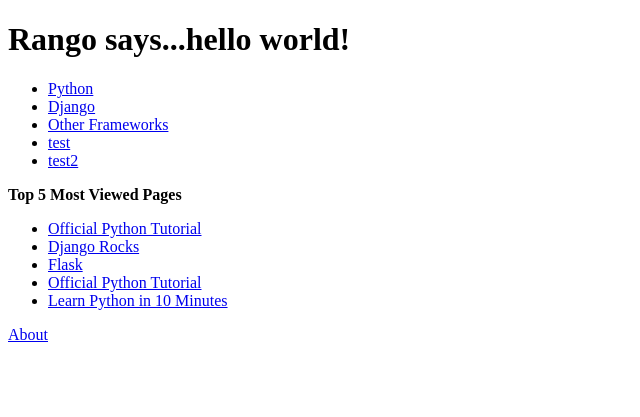
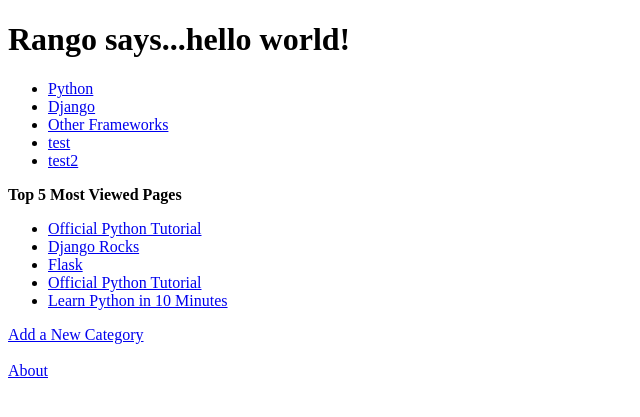
Before and after one commit to ushafique84/rango, a Django app: page /rango/ in a window 1280 px wide. Shown: the top 417 px of the page, without its empty margins (0-640 px from the left). Run offline with Django 3.2, Linux system fonts and the light colour scheme; data comes from the database, SQL or seed files in the repository; both versions use the stored data as it was after the commit; parts of the project's set-up code (start-up, migrations or seed data) failed here and were passed over.

Commit message:
added forms for adding a category and adding a page within a category

```diff
--- a/tango_with_django_project/rango/urls.py
+++ b/tango_with_django_project/rango/urls.py
@@ -4,4 +4,6 @@
 urlpatterns = patterns('',
 		url(r'^$', views.index, name='index'),
 		url(r'^about/', views.about, name='about'),
-		url(r'^category/(?P<category_name_url>\w+)/$', views.category, name='category'),)
+		url(r'^add_category/$', views.add_category, name='add_category'),
+		url(r'^category/(?P<category_name_url>\w+)/$', views.category, name='category'),
+		url(r'^category/(?P<category_name_url>\w+)/add_page/$', views.add_page, name='add_page'),)
--- a/tango_with_django_project/rango/views.py
+++ b/tango_with_django_project/rango/views.py
@@ -3,6 +3,8 @@
 from django.shortcuts import render_to_response
 from rango.models import Category
 from rango.models import Page
+from rango.forms import CategoryForm
+from rango.forms import PageForm
 
 def index(request):
 	#Request the context of the request.
@@ -16,11 +18,10 @@
 			'pages': page_list,
 			}
 
-	print context_dict
 	#We loop through each category returned, and create a URL attribute.
 	#This attribute stores an encoded URL (e.g. spaces replaced with underscores).
 	for category in category_list:
-		category.url = category.name.replace(' ', '_')
+		category.url = encode_url(category)
 
 	for page in page_list:
 		page.url
@@ -33,6 +34,12 @@
 def about(request):
 	return HttpResponse("Rango Says: Here is the about page.<a href='/rango/'>Index</a>")
 
+def decode_url(url):
+	return url.replace('_', ' ')
+
+def encode_url(url):
+	return url.name.replace(' ', '_')
+
 def category(request, category_name_url):
 	#Request our context from the request passed to us.
 	context = RequestContext(request)
@@ -40,11 +47,12 @@
 	#Change underscores in the category name to spaces.
 	#URLs don't handle spaces well, so we encode them as underscores
 	#We can then simply replace the underscores with spaces again to get the name
-	category_name = category_name_url.replace('_', ' ')
+	category_name = decode_url(category_name_url)
 
 	#Create a context dictionary which we can pass to the templace rendering
 	#We start by containing the name of the category passed by the user.
-	context_dict = {'category_name': category_name}
+	context_dict = {'category_name': category_name,
+			'category_name_url': category_name_url}
 
 	try:
 		#Can we find a category with the given name?
@@ -68,3 +76,71 @@
 
 	#Go render the response and return it to the client.
 	return render_to_response('rango/category.html', context_dict, context)
+
+def add_category(request):
+	#Get the context from the request.
+	context = RequestContext(request)
+
+	#A HTTP POST?
+	if request.method == 'POST':
+		form = CategoryForm(request.POST)
+
+		#Have we been provided with a valid form?
+		if form.is_valid():
+			#Save the new category to the database
+			form.save(commit=True)
+
+			#Now call the index() view
+			#The user will be shown the homepage
+			return index(request)
+		else:
+			#The supplied form contained errors - print them to the terminal
+			print form.errors
+	else:
+		#If the request was not a POST, display the form to enter details.
+		form = CategoryForm()
+
+	#Bad form (or form details), no form supplied...
+	#Render the form with error messages (if any)
+	return render_to_response('rango/add_category.html', {'form': form}, context)
+
+def add_page(request, category_name_url):
+	#Get the context from the request
+	context = RequestContext(request)
+
+	category_name = decode_url(category_name_url)
+
+	#A HTTP POST?
+	if request.method == 'POST':
+		form = PageForm(request.POST)
+
+		if form.is_valid():
+			#Cannot commit right away because not all fields are automatically populated
+			page = form.save(commit=False)
+
+			#Retrieve the associated category object that the page can be added to. Wrapping in a try
+			#block to make sure the category exists
+			try:
+				cat = Category.objects.get(name=category_name)
+				page.category = cat
+			except Category.DoesNotExist:
+				#Go back and render the add category form to show the category does not exist
+				return render_to_response('rango/add_category.html', {}, context)
+
+			#Set views to default value of 0
+			page.views = 0
+
+			#Save the new model instance
+			page.save()
+
+			#now that the page is saved, display the category instead
+			return category(request, category_name_url)
+		else:
+			print form.errors
+	else:
+		#if the request was not a POST, display the form to enter details
+		form = PageForm()
+
+	return render_to_response('rango/add_page.html', {'category_name_url': category_name_url,
+				'category_name': category_name, 'form': form},
+				context)
--- a/tango_with_django_project/templates/rango/category.html
+++ b/tango_with_django_project/templates/rango/category.html
@@ -7,6 +7,7 @@
 	<body>
 		<h1>{{ category_name }}</h1>
 		{% if category %}
+			<a href="/rango/category/{{ category_name }}/add_page/">Add Page</a>
 			{% if pages %}
 			<ul>
 				{% for page in pages %}
@@ -17,7 +18,9 @@
 				<strong>No pages currently in category.</strong>
 			{% endif %}
 		{% else %}
-		The specified category {{ category_name }} does not exist!
+
+			The specified category {{ category_name }} does not exist!
+
 		{% endif %}
 	</body>
 </html>
--- a/tango_with_django_project/templates/rango/index.html
+++ b/tango_with_django_project/templates/rango/index.html
@@ -27,6 +27,8 @@
 			<strong>No pages have been viewed.</strong>
 		{% endif %}
 
+		<a href="/rango/add_category/">Add a New Category</a>
+		<br></br>
 		<a href="/rango/about/">About</a>
 	</body>
 
```
Also changed, not shown: tango_with_django_project/rango/forms.py (renamed from tango_with_django_project/tango_with_django_project/forms.py, +14 -5 lines), tango_with_django_project/templates/rango/add_category.html (added, +26 -0 lines), tango_with_django_project/templates/rango/add_page.html (added, +29 -0 lines), tango_with_django_project/rango.db.
